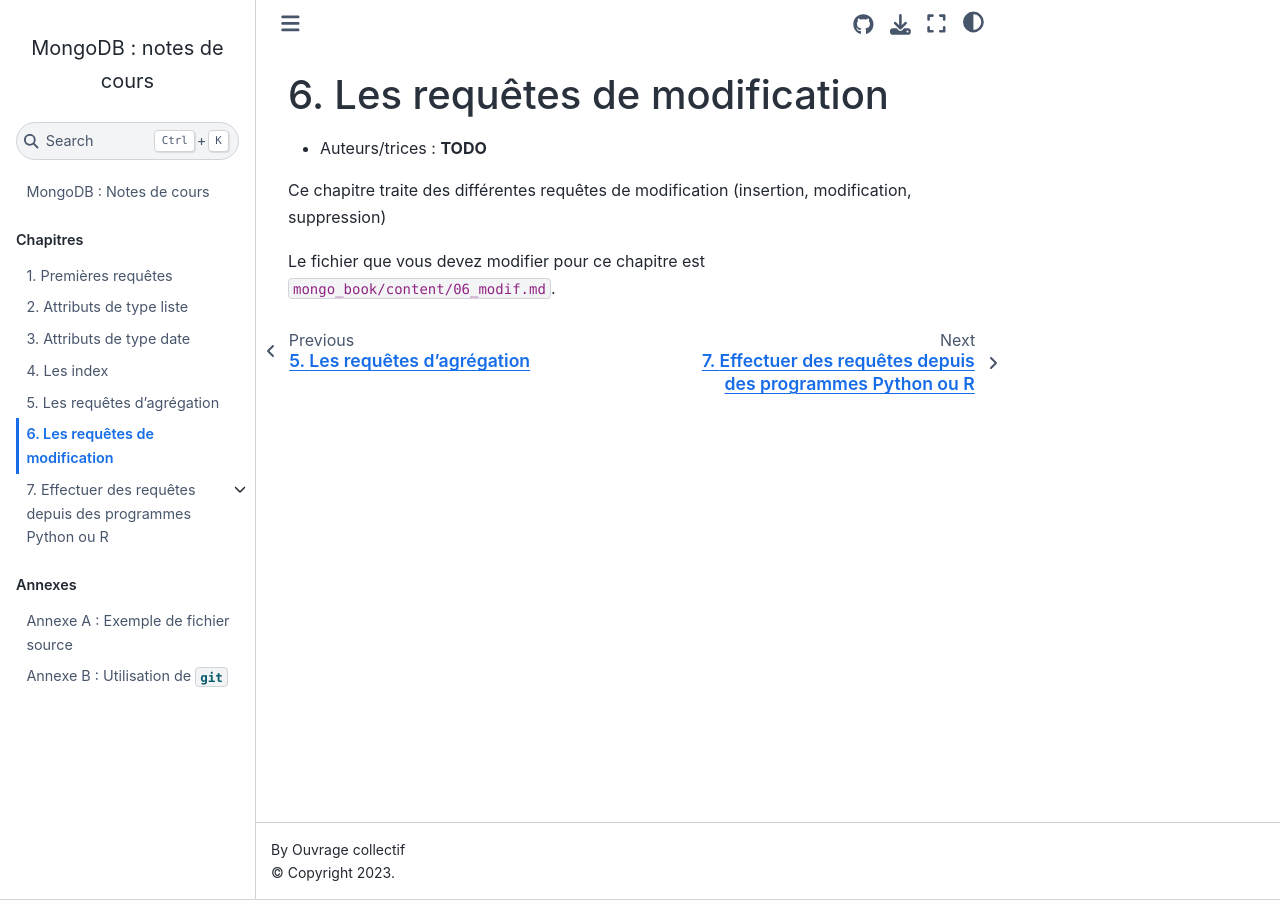
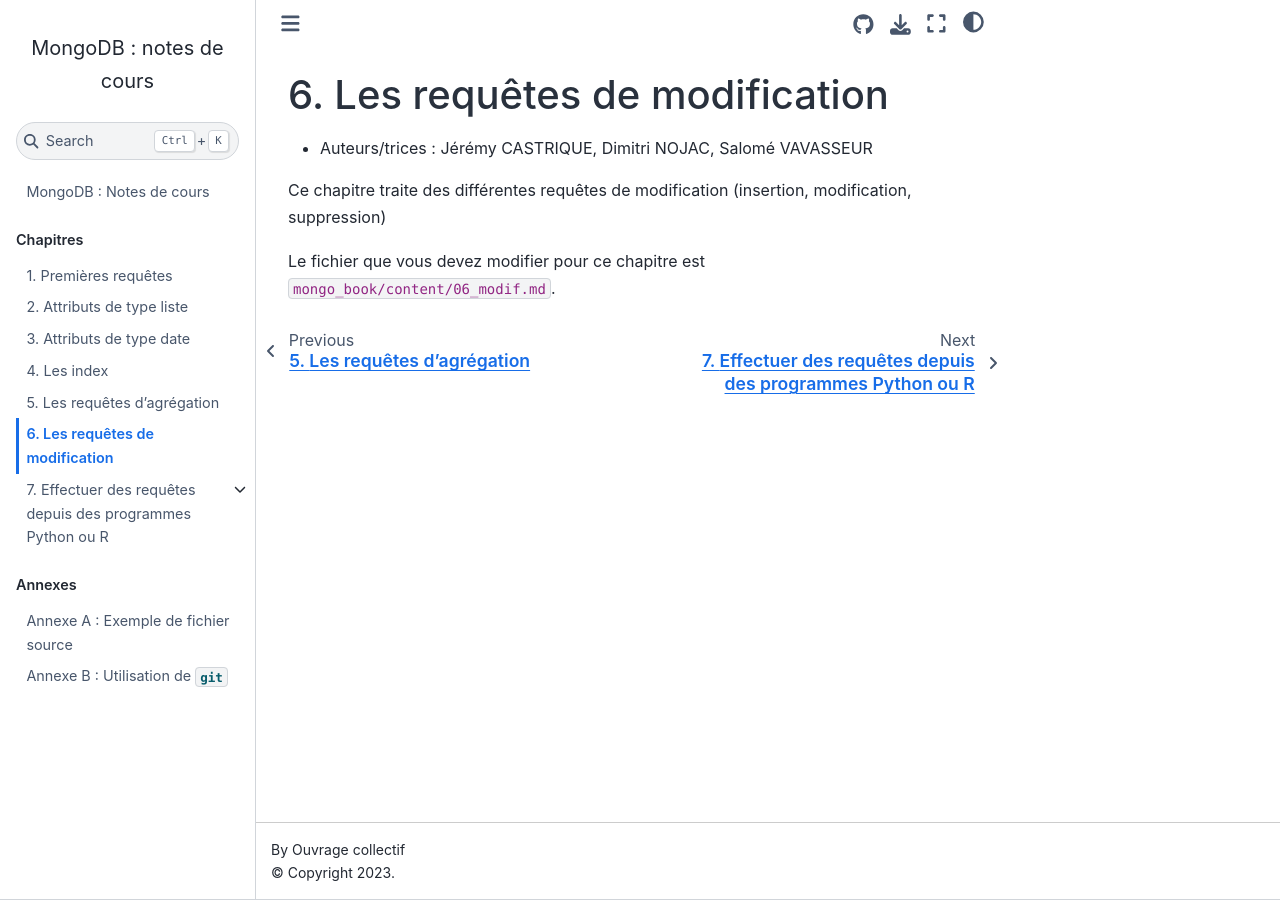
Before and after one commit to rtavenar/mongo_book, a Jupyter Book: the page built from content/06_modif.md, in a window 1280 px wide. Built offline with Jupyter Book 1.0.4 settings and Sphinx 7.4.7 and the Sphinx Book theme 1.1.4, drawn with Linux system fonts in a browser that asks for light colours.

Commit message:
Test Pull Request
Prénoms du groupe

```diff
--- a/content/06_modif.md
+++ b/content/06_modif.md
@@ -15,7 +15,7 @@
 
 # Les requêtes de modification
 
-* Auteurs/trices : **TODO**
+* Auteurs/trices : Jérémy CASTRIQUE, Dimitri NOJAC, Salomé VAVASSEUR
 
 Ce chapitre traite des différentes requêtes de modification (insertion, modification, suppression)
 
```
